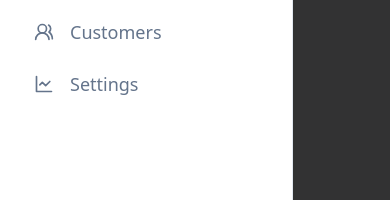
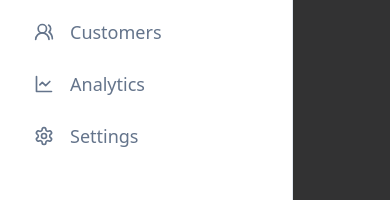
Before and after one commit to vercel/nextjs-postgres-nextauth-tailwindcss-template, a Next.js app: page /customers in a window 390 px wide. Both pictures are taken after a click on the button "Toggle Menu". Shown: the part 226-426 px from the top of the page. Built offline with nearby package versions, Linux system fonts and the light colour scheme; no server answers.

Commit message:
Update mobile dashboard

```diff
--- a/app/(dashboard)/layout.tsx
+++ b/app/(dashboard)/layout.tsx
@@ -159,6 +159,13 @@ function MobileNav() {
             className="flex items-center gap-4 px-2.5 text-muted-foreground hover:text-foreground"
           >
             <LineChart className="h-5 w-5" />
+            Analytics
+          </Link>
+          <Link
+            href="#"
+            className="flex items-center gap-4 px-2.5 text-muted-foreground hover:text-foreground"
+          >
+            <Settings className="h-5 w-5" />
             Settings
           </Link>
         </nav>
```
